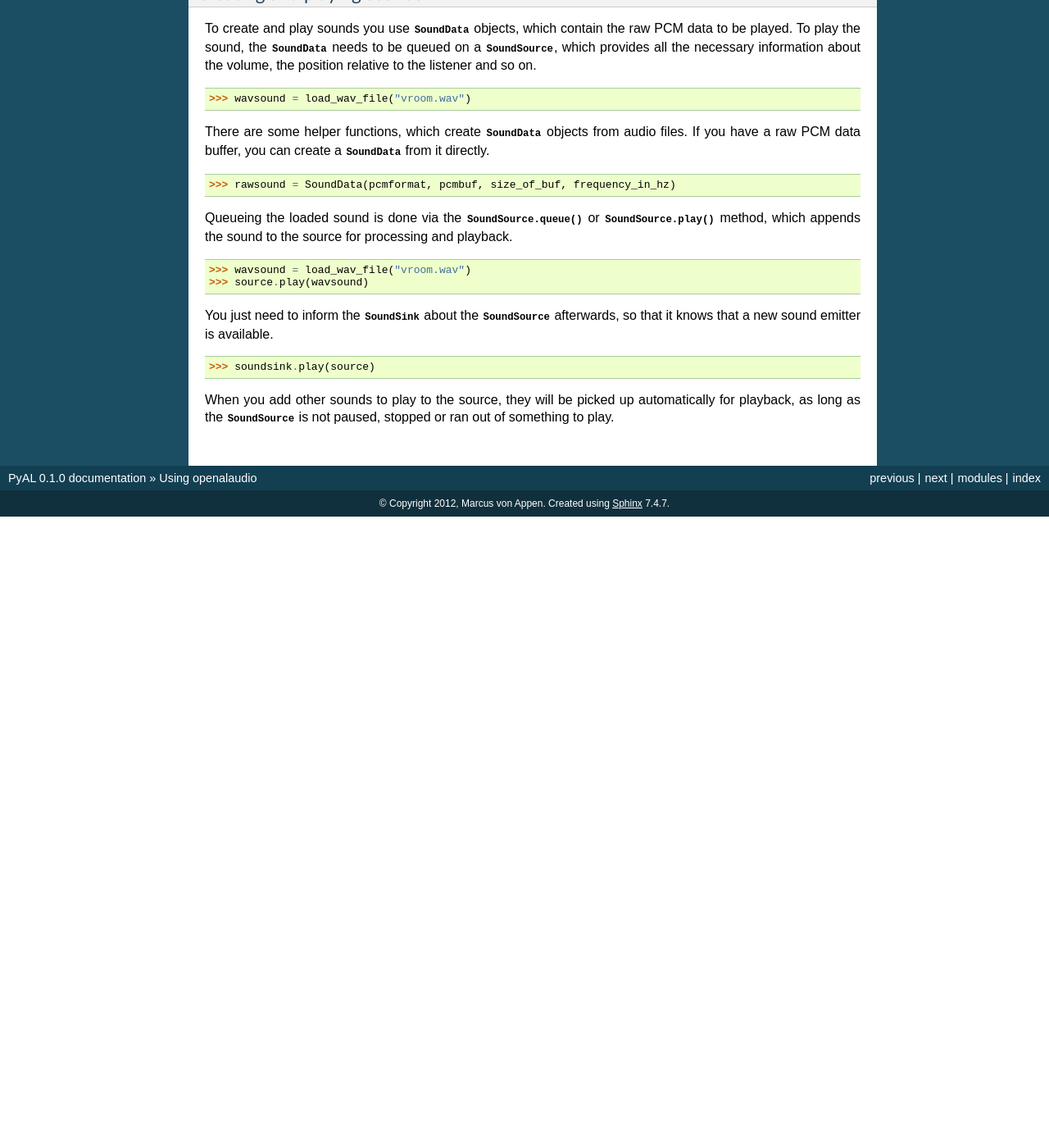
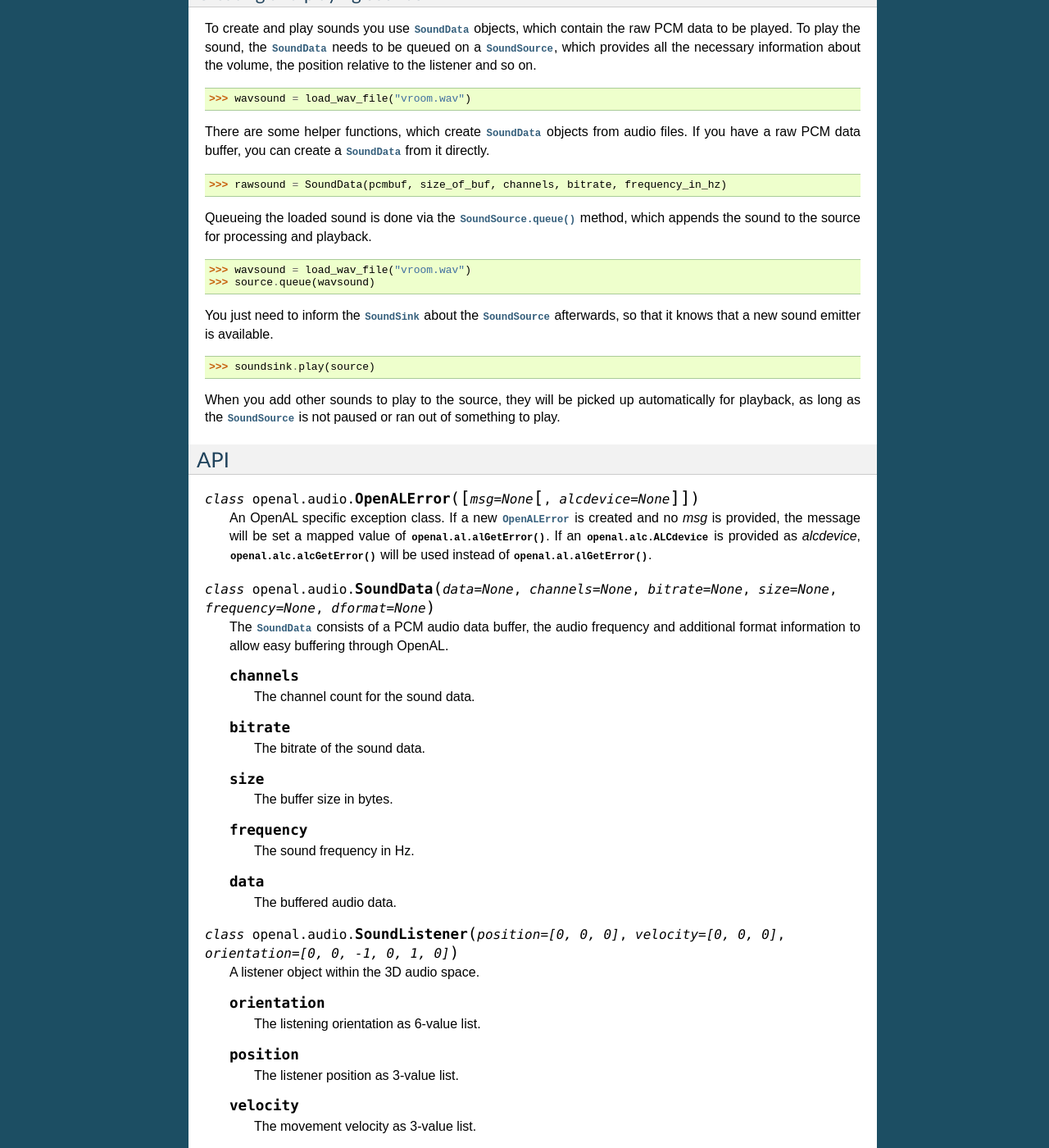
Before and after one commit to marcusva/py-al, a Sphinx documentation site: the page built from doc/audio.rst, in a window 1280 px wide and 1400 px high, scrolled down 3971 px. Shown: the whole window at 82% size. Built offline with Sphinx 7.4.7, drawn with Linux system fonts in a browser that asks for light colours; before the commit the page ends 4601 px from its top, so only the background shows below that; some of the changed text lies outside the part shown.

Commit message:
- added openal.loaders module for sound loading functions - minor documentation improvements

```diff
--- a/doc/openalaudio.rst
+++ b/doc/audio.rst
@@ -1,8 +1,8 @@
 .. module:: openal.audio
    :synopsis: Advanced OpenAL audio module
 
-Using openalaudio
-=================
+openal.audio -  advanced sound support
+======================================
 :mod:`openal.audio` is a set of advanced, pythonic classes for 3D positional
 audio support via the OpenAL standard. It utilises :mod:`openal`, but hides all
 the :mod:`ctypes` related, sequential programming workflow from you. It is
@@ -47,7 +47,6 @@
 
 Placing the listener
 --------------------
-
 The OpenAL standard supports 3D positional audio, so that a source of sound can
 be placed anywhere relative to the listener (the user of the application or
 some in-application avatar).
@@ -121,7 +120,6 @@
 
 Creating sound sources
 ----------------------
-
 A :class:`SoundSource` represents an object that can emit sounds. It can be any
 kind of object and allows you to play any sound, you put into it. In an
 application you can enable objects to emit sounds, by binding a
@@ -135,7 +133,6 @@
 
 Creating and playing sounds
 ---------------------------
-
 To create and play sounds you use :class:`SoundData` objects, which contain the
 raw PCM data to be played. To play the sound, the :class:`SoundData` needs to
 be queued on a :class:`SoundSource`, which provides all the necessary
@@ -148,14 +145,13 @@
 audio files. If you have a raw PCM data buffer, you can create a
 :class:`SoundData` from it directly. ::
 
-   >>> rawsound = SoundData(pcmformat, pcmbuf, size_of_buf, frequency_in_hz)
+   >>> rawsound = SoundData(pcmbuf, size_of_buf, channels, bitrate, frequency_in_hz)
 
-Queueing the loaded sound is done via the :meth:`SoundSource.queue()` or
-:meth:`SoundSource.play()` method, which appends the sound to the source for
-processing and playback. ::
+Queueing the loaded sound is done via the :meth:`SoundSource.queue()` method,
+which appends the sound to the source for processing and playback. ::
 
    >>> wavsound = load_wav_file("vroom.wav")
-   >>> source.play(wavsound)
+   >>> source.queue(wavsound)
 
 You just need to inform the :class:`SoundSink` about the :class:`SoundSource`
 afterwards, so that it knows that a new sound emitter is available. ::
@@ -163,5 +159,146 @@
    >>> soundsink.play(source)
 
 When you add other sounds to play to the source, they will be picked up
-automatically for playback, as long as the :class:`SoundSource` is not paused,
-stopped or ran out of something to play.
+automatically for playback, as long as the :class:`SoundSource` is not paused
+or ran out of something to play.
+
+API
+^^^
+
+.. class:: OpenALError([msg=None[, alcdevice=None]])
+
+   An OpenAL specific exception class. If a new :class:`OpenALError` is created
+   and no *msg* is provided, the message will be set a mapped value of
+   :meth:`openal.al.alGetError()`. If an :class:`openal.alc.ALCdevice` is
+   provided as *alcdevice*, :meth:`openal.alc.alcGetError()` will be used
+   instead of :meth:`openal.al.alGetError()`.
+
+.. class:: SoundData(data=None, channels=None, bitrate=None, size=None, \
+                     frequency=None, dformat=None)
+
+   The :class:`SoundData` consists of a PCM audio data buffer, the audio
+   frequency and additional format information to allow easy buffering through
+   OpenAL.
+
+   .. attribute:: channels
+
+      The channel count for the sound data.
+
+   .. attribute:: bitrate
+
+      The bitrate of the sound data.
+
+   .. attribute:: size
+
+      The buffer size in bytes.
+
+   .. attribute:: frequency
+
+      The sound frequency in Hz.
+
+   .. attribute:: data
+
+      The buffered audio data.
+
+.. class:: SoundListener(position=[0, 0, 0], velocity=[0, 0, 0], \
+                         orientation=[0, 0, -1, 0, 1, 0])
+
+   A listener object within the 3D audio space.
+
+   .. attribute:: orientation
+
+      The listening orientation as 6-value list.
+
+   .. attribute:: position
+
+      The listener position as 3-value list.
+
+   .. attribute:: velocity
+
+      The movement velocity as 3-value list.
+
+   .. attribute:: gain
+
+      The relative sound volume (perceiptive for the listener).
+
+   .. attribute:: changed
+
+      Indicates, if an attribute has been changed.
+
+.. class:: SoundSource(gain=1.0, pitch=1.0, position=[0, 0, 0], \
+                       velocity=[0, 0, 0])
+
+   An object within the application world, which can emit sounds.
+
+   .. attribute:: gain
+
+      The volume gain of the source.
+
+   .. attribute:: pitch
+
+      The pitch of the source.
+
+   .. attribute:: position
+
+      The (initial) position of the source as 3-value tuple in a x-y-z
+      coordinate system.
+
+   .. attribute:: velocity
+
+      The velocity of the source as 3-value tuple in a x-y-z coordinate system.
+
+   .. method:: queue(sounddata : SoundData) -> None
+
+      Adds a :class:`SoundData` audio buffer to the source's processing and
+      playback queue.
+
+.. class:: SoundSink(device=None)
+
+   Audio playback system.
+
+   The SoundSink handles audio output for sound sources. It connects to an
+   audio output device and manages the source settings, their buffer queues
+   and the playback of them.
+
+   .. attribute:: device
+
+      The used OpenAL :class:`openal.alc.ALCdevice`.
+
+   .. attribute:: context
+
+      The used :class:`openal.alc.ALCcontext`.
+
+   .. method:: activate() -> None
+
+      Activates the :class:`SoundSink`, marking its :attr:`context` as the
+      currently active one.
+
+      Subsequent OpenAL operations are done in the context of the
+      SoundSink's bindings.
+
+   .. method:: set_listener(listener : SoundListener) -> None
+
+      Sets the listener position for the :class:`SoundSink`.
+
+      .. note::
+
+         This implicitly activates the :class:`SoundSink`.
+
+   .. method:: process_source(source : SoundSource) -> None
+
+      Processes a single :class:`SoundSource`.
+
+      .. note::
+
+        This does *not* activate the :class:`SoundSink`. If another
+        :class:`SoundSink` is active, chances are good that the
+        source is processed in that :class:`SoundSink`.
+
+   .. method:: process(world, components) -> None
+
+      Processes :class:`SoundSource` components, according to their
+      :attr:`SoundSource.request`
+
+      .. note::
+
+         This implicitly activates the :class:`SoundSink`.
--- a/doc/conf.py
+++ b/doc/conf.py
@@ -48,7 +48,7 @@
 
 # General information about the project.
 project = u'PyAL'
-copyright = u'2012, Marcus von Appen'
+copyright = u'2012-2013, Marcus von Appen'
 
 # The version info for the project you're documenting, acts as replacement for
 # |version| and |release|, also used in various other places throughout the
@@ -235,7 +235,7 @@
 #  dir menu entry, description, category)
 texinfo_documents = [
   ('index', 'PyAL', u'PyAL Documentation',
-   u'Marcus von Appen', 'PyAL', 'One line description of project.',
+   u'Marcus von Appen', 'PyAL', 'ctypes wrapper for OpenAL',
    'Miscellaneous'),
 ]
 
--- a/doc/index.rst
+++ b/doc/index.rst
@@ -8,12 +8,13 @@
 ========
 
 .. toctree::
-   :maxdepth: 2
+   :maxdepth: 1
 
    install.rst
    integration.rst
    openal.rst
-   openalaudio.rst
+   audio.rst
+   loaders.rst
    news.rst
 
 Further readings:
--- a/doc/news.rst
+++ b/doc/news.rst
@@ -2,8 +2,8 @@
 ============
 This describes the latest changes between the PyAL releases.
 
-1.0.0
+0.1.0
 -----
-Released on 2013-XX-XX.
+Released on 2013-04-21.
 
 * Initial Release
--- a/openal/__init__.py
+++ b/openal/__init__.py
@@ -84,5 +84,6 @@
     """Gets the file name of the loaded OpenAL library."""
     return dll.libfile
 
+
 __version__ = "0.1.0"
 version_info = (0, 1, 0, "")
```
Also changed, not shown: doc/loaders.rst (added, +24 -0 lines), doc/todos.rst (+3 -4 lines), setup.py (+7 -3 lines), 10 other files.
